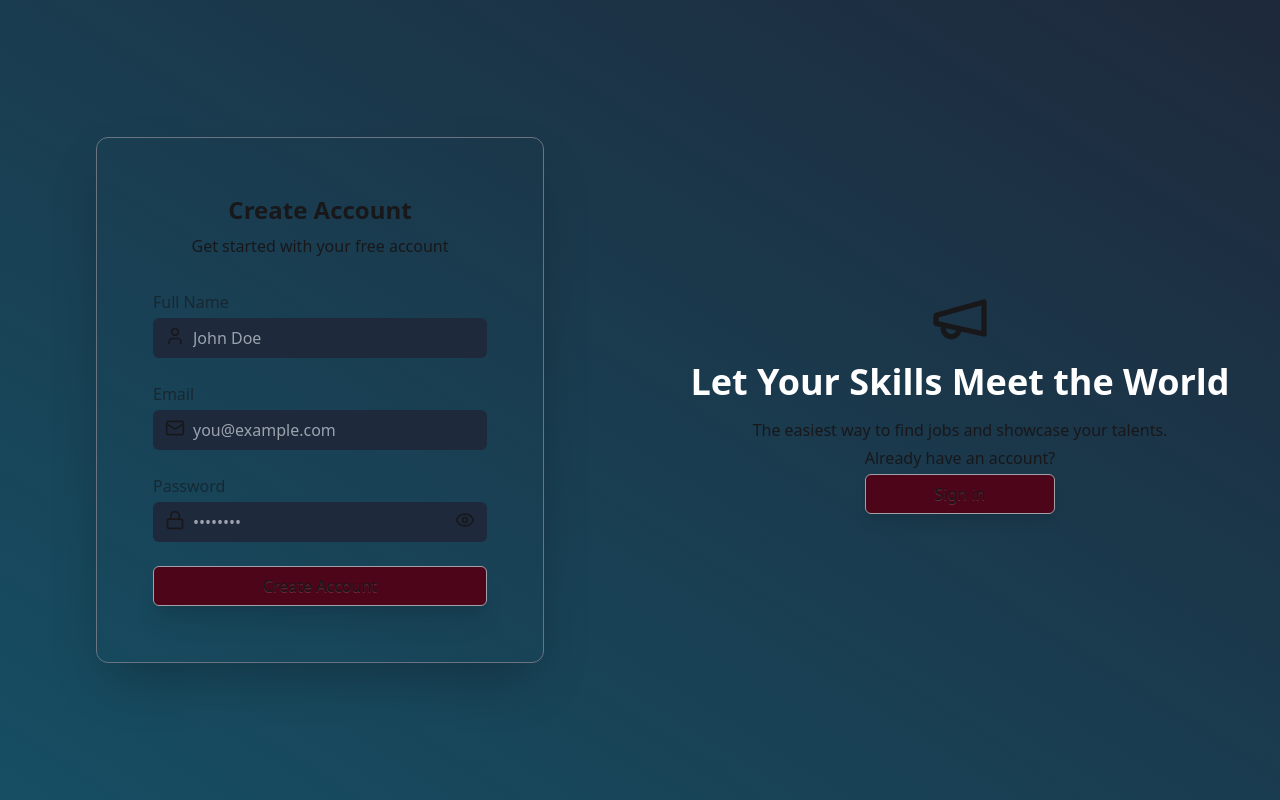
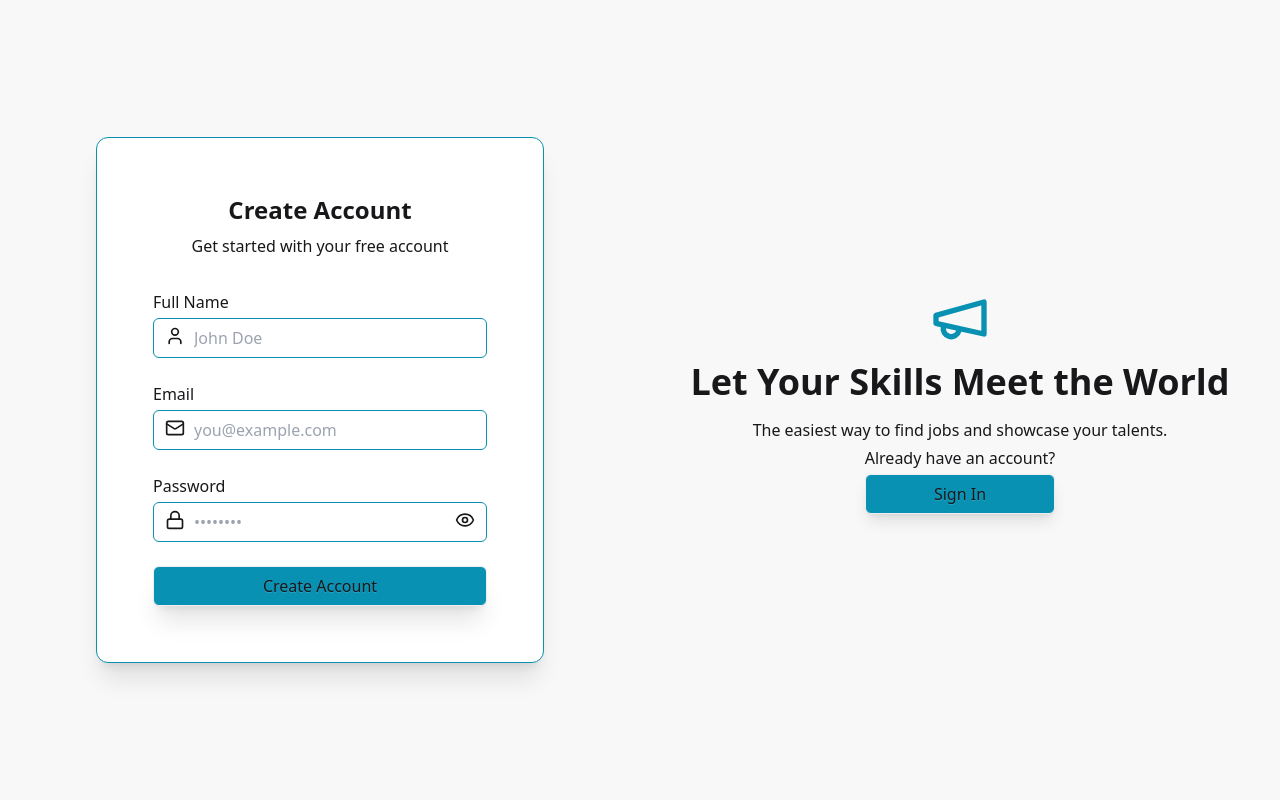
Before and after one commit to SumeyraSeyma/FreelanceConnect, a React (Create React App) app in the folder frontend/: page /signup in a window 1280 px wide. Built offline with nearby package versions, Linux system fonts and the light colour scheme; no server answers.

Commit message:
Updated the UI with a new color scheme and layout for the signup and login pages.

```diff
--- a/frontend/src/pages/SignUpPage.js
+++ b/frontend/src/pages/SignUpPage.js
@@ -45,13 +45,15 @@ const SignUpPage = () => {
   };
 
   return (
-    <div className="min-h-screen grid  bg-gradient-to-bl from-slate-800 to-cyan-900 lg:grid-cols-2">
+    <div className="min-h-screen grid bg-base-200 text-base-content lg:grid-cols-2">
       {/* Left side */}
-      <div className="flex flex-col justify-center items-center p-6  sm:p-12">
-        <div className="w-full max-w-md space-y-8 border border-gray-500 shadow-2xl rounded-xl p-14">
+      <div className="flex flex-col justify-center items-center p-6 sm:p-12">
+        <div className="w-full max-w-md space-y-8 border border-base-300 shadow-xl rounded-xl p-14 bg-base-100 border-cyan-600">
           <div className="text-center mb-8">
             <div className="flex flex-col items-center gap-2 group">
-              <h1 className="text-2xl font-bold">Create Account</h1>
+              <h1 className="text-2xl font-bold text-base-content">
+                Create Account
+              </h1>
               <p className="text-base-content/60">
                 Get started with your free account
               </p>
@@ -61,7 +63,9 @@ const SignUpPage = () => {
           <form onSubmit={handleSubmit} className="space-y-6">
             <div className="form-control">
               <label className="label">
-                <span className="label-text font-medium">Full Name</span>
+                <span className="label-text font-medium text-base-content">
+                  Full Name
+                </span>
               </label>
               <div className="relative">
                 <div className="absolute inset-y-0 left-0 pl-3 flex items-center pointer-events-none">
@@ -69,7 +73,7 @@ const SignUpPage = () => {
                 </div>
                 <input
                   type="text"
-                  className={`w-full pl-10 bg-slate-800 font-size: 0.875rem h-10 rounded-md mt-1`}
+                  className="w-full pl-10 bg-base-100 border-cyan-600 border text-base-content font-size: 0.875rem h-10 rounded-md mt-1 focus:outline-none focus:ring-2 focus:ring-cyan-600"
                   placeholder="John Doe"
                   value={formData.fullName}
                   onChange={(e) =>
@@ -81,7 +85,9 @@ const SignUpPage = () => {
 
             <div className="form-control">
               <label className="label">
-                <span className="label-text font-medium">Email</span>
+                <span className="label-text font-medium text-base-content">
+                  Email
+                </span>
               </label>
               <div className="relative">
                 <div className="absolute inset-y-0 left-0 pl-3 flex items-center pointer-events-none">
@@ -89,7 +95,7 @@ const SignUpPage = () => {
                 </div>
                 <input
                   type="email"
-                  className={`w-full pl-10 bg-slate-800 font-size: 0.875rem h-10 rounded-md mt-1`}
+                  className="w-full pl-10 bg-base-100 border-cyan-600 border text-base-content font-size: 0.875rem h-10 rounded-md mt-1 focus:outline-none focus:ring-2 focus:ring-cyan-600"
                   placeholder="you@example.com"
                   value={formData.email}
                   onChange={(e) =>
@@ -101,7 +107,9 @@ const SignUpPage = () => {
 
             <div className="form-control">
               <label className="label">
-                <span className="label-text font-medium">Password</span>
+                <span className="label-text font-medium text-base-content">
+                  Password
+                </span>
               </label>
               <div className="relative">
                 <div className="absolute inset-y-0 left-0 pl-3 flex items-center pointer-events-none">
@@ -109,7 +117,7 @@ const SignUpPage = () => {
                 </div>
                 <input
                   type={showPassword ? "text" : "password"}
-                  className={`w-full pl-10 bg-slate-800 font-size: 0.875rem h-10 rounded-md mt-1`}
+                  className="w-full pl-10 bg-base-100 border-cyan-600 border text-base-content font-size: 0.875rem h-10 rounded-md mt-1 focus:outline-none focus:ring-2 focus:ring-cyan-600"
                   placeholder="••••••••"
                   value={formData.password}
                   onChange={(e) =>
@@ -132,7 +140,7 @@ const SignUpPage = () => {
 
             <button
               type="submit"
-              className="btn shadow-xl rounded-md bg-rose-950 hover:bg-pink-950 border border-zinc-400 w-full"
+              className="btn shadow-xl rounded-md bg-cyan-600 hover:bg-cyan-700 border border-base-300 w-full"
               disabled={isSigningUp}
               onClick={handleSubmit}
             >
@@ -148,10 +156,11 @@ const SignUpPage = () => {
           </form>
         </div>
       </div>
-      {/* right side */}
+
+      {/* Right side */}
       <div className="flex flex-col justify-center items-center p-6 sm:p-12">
-        <Megaphone className="size-16 mb-3" />
-        <h1 className="text-4xl font-bold text-white">
+        <Megaphone className="size-16 mb-3 text-cyan-600" />
+        <h1 className="text-4xl font-bold text-base-content">
           Let Your Skills Meet the World
         </h1>
         <p className="text-base-content/60 mt-4">
@@ -159,8 +168,8 @@ const SignUpPage = () => {
         </p>
         <div className="mt-1 text-center">
           <p className="text-base-content/60">Already have an account? </p>
-          <button className="btn rounded-md shadow-lg mt-1 border border-zinc-400 bg-rose-950 hover:bg-pink-950 w-full">
-            <Link to="/login">Sign in</Link>
+          <button className="btn rounded-md shadow-lg mt-1 border border-base-300 bg-cyan-600 hover:bg-cyan-700 w-full">
+            <Link to="/login">Sign In</Link>
           </button>
         </div>
       </div>
--- a/frontend/src/pages/UserProfile.js
+++ b/frontend/src/pages/UserProfile.js
@@ -102,7 +102,7 @@ const UserProfile = () => {
             <div className="card-body">
               <div className="flex flex-col md:flex-row gap-6">
                 <div className="avatar">
-                  <div className="w-32 rounded-full ring ring-primary ring-offset-base-100 ring-offset-2">
+                  <div className="w-32 rounded-full ring bg-cyan-600 ring-offset-base-100 ring-offset-2">
                     <img
                       src={
                         user.image ||
@@ -118,7 +118,7 @@ const UserProfile = () => {
                   </h1>
                   <div className="mt-4 flex gap-2 pt-6">
                     <button
-                      className="btn btn-primary"
+                      className="btn bg-cyan-600 hover:bg-cyan-700 rounded-md shadow-lg border border-base-300"
                       onClick={() => setShowChat(true)}
                     >
                       Send Message
@@ -143,7 +143,7 @@ const UserProfile = () => {
                     user.skills.map((skill, index) => (
                       <span
                         key={index}
-                        className="badge badge-lg badge-secondary"
+                        className="badge badge-lg bg-cyan-600 p-4"
                       >
                         {skill}
                       </span>
```
Also changed, not shown: frontend/src/pages/LoginPage.js (+30 -26 lines).
